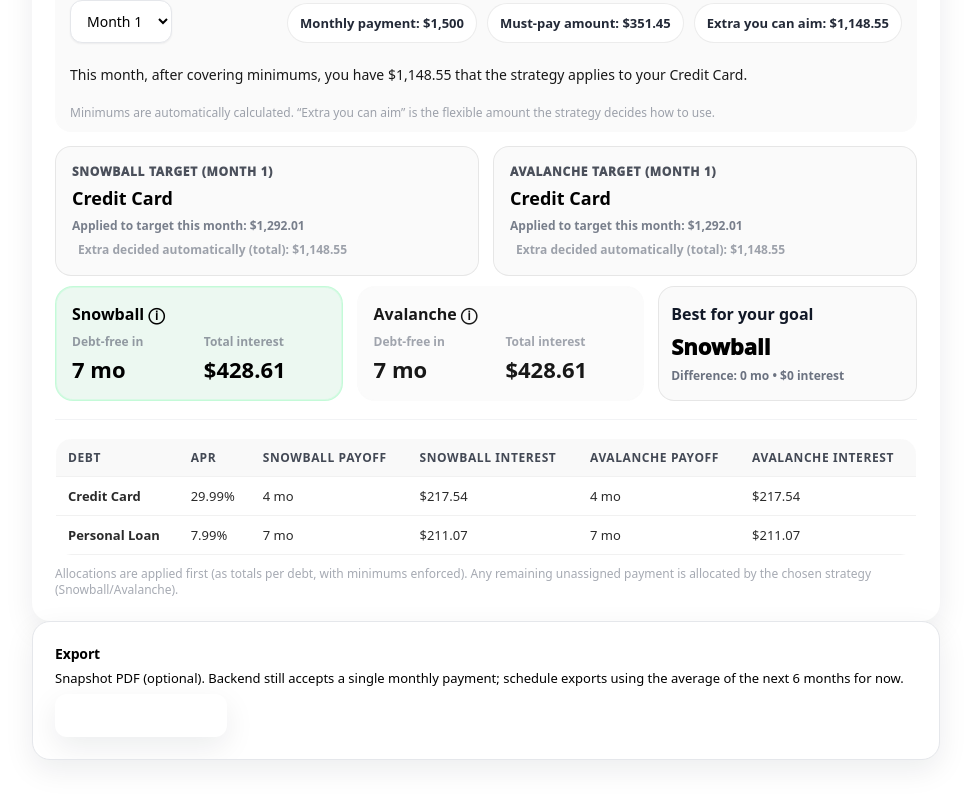
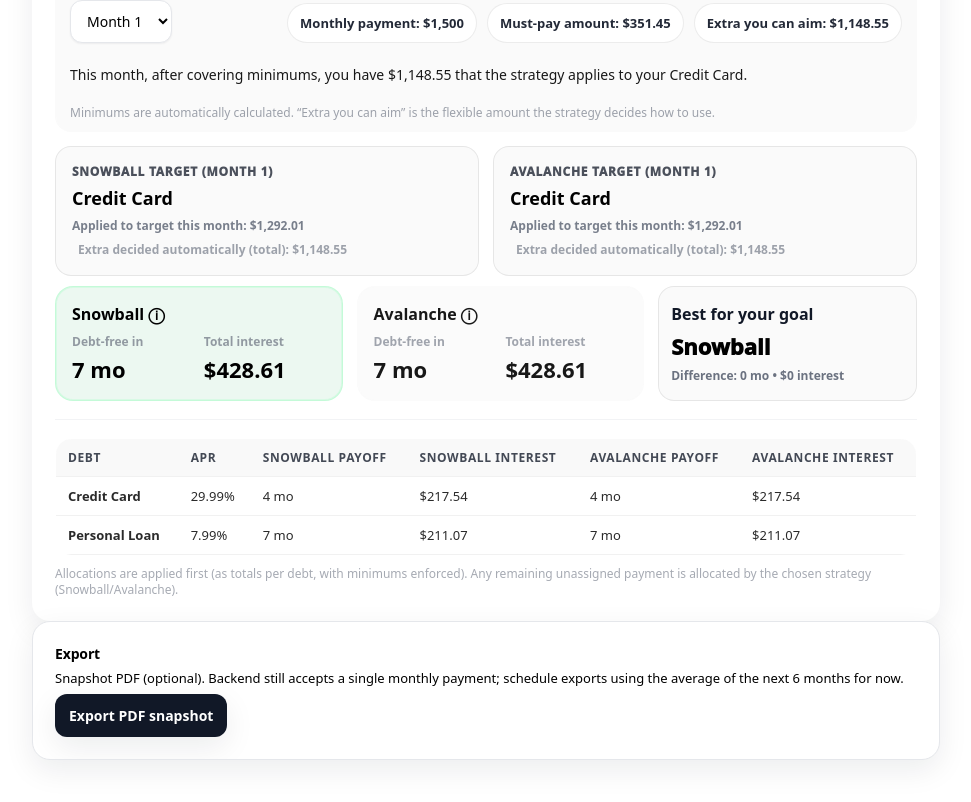
Before and after one commit to vukovuka/clearpath-debt, a React (Vite) app: page / in a window 1280 px wide. Shown: the part 1418-2220 px from the top of the page, without its empty margins (72-1043 px from the left). Built offline with nearby package versions, Linux system fonts and the light colour scheme.

Commit message:
Improve Export PDF button contrast and visibility

```diff
--- a/src/App.css
+++ b/src/App.css
@@ -254,6 +254,17 @@ body {
   cursor: pointer;
   box-shadow: var(--shadow-md);
 }
+
+/* Primary dark action (Export PDF) */
+.cta.cta-dark {
+  background: #111827;       /* near-black */
+  color: #ffffff;
+}
+
+.cta.cta-dark:hover {
+  background: #0f172a;       /* slightly darker */
+}
+
 
 .cta:hover {
   background: var(--accent-hover);
--- a/src/App.jsx
+++ b/src/App.jsx
@@ -1654,7 +1654,7 @@ const response = await fetch(`${API_BASE_URL}/v1/export/pdf`, {
               </div>
             </div>
 
-            <button className="cta" onClick={exportPdf} disabled={loading || reality.isAtRisk}>
+            <button className="cta cta-dark" onClick={exportPdf} disabled={loading || reality.isAtRisk}>
               {reality.isAtRisk ? "Locked (Survival Mode)" : loading ? "Exporting…" : "Export PDF snapshot"}
             </button>
 
```
